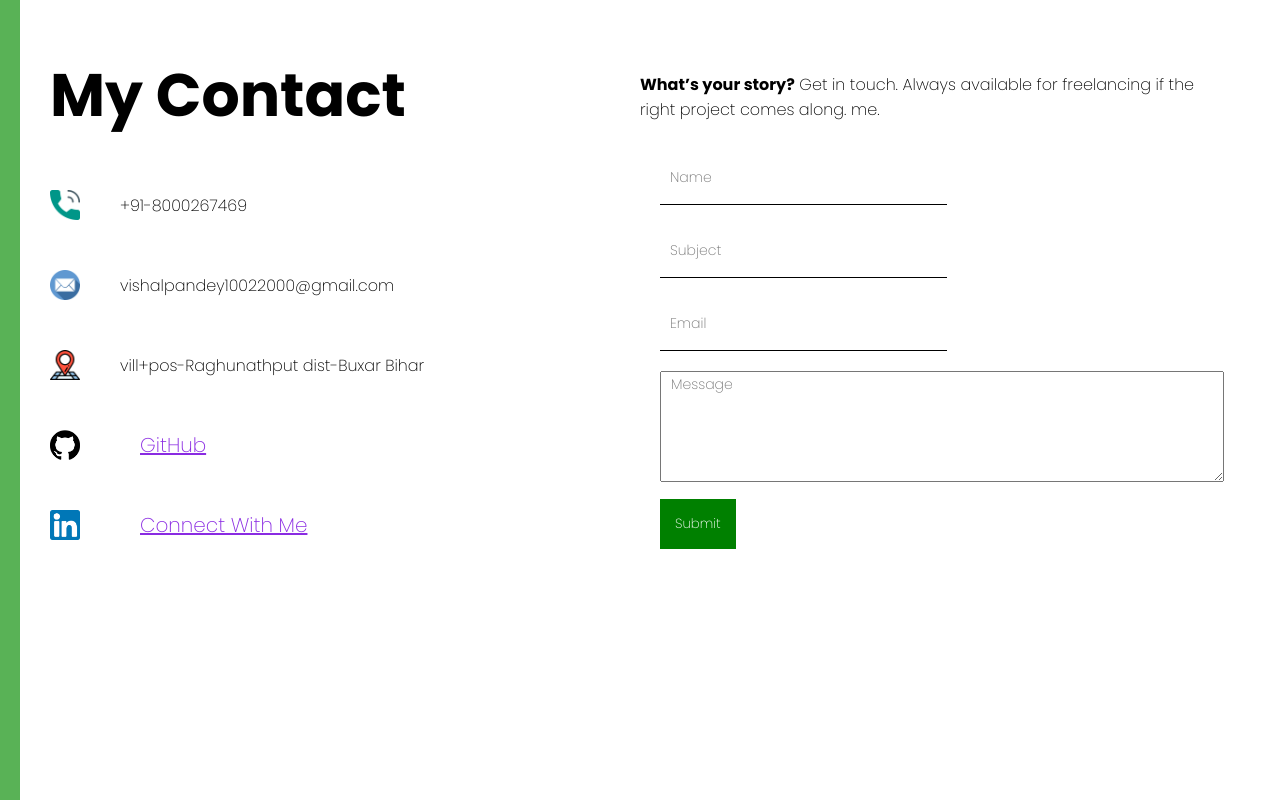
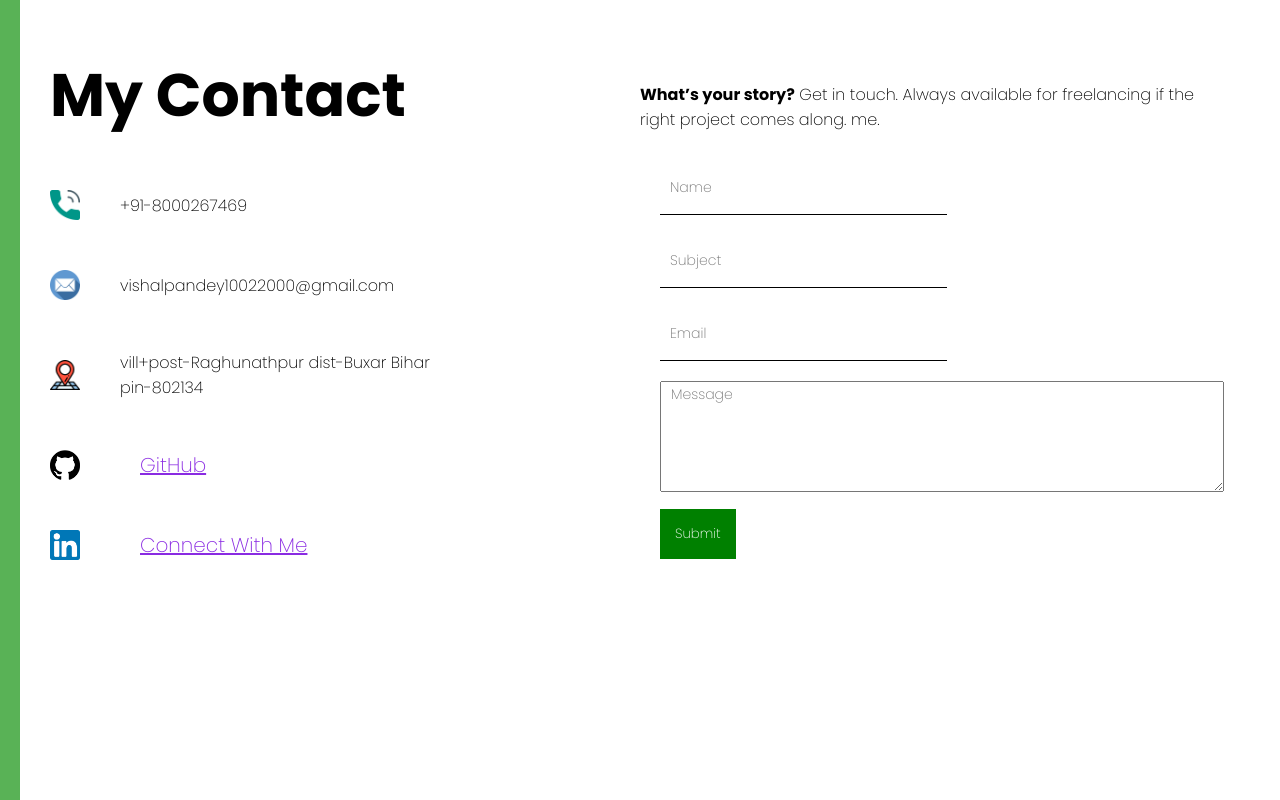
Before and after one commit to vishalrider237/Portfolio, a React (Create React App) app: page / in a window 1280 px wide. Shown: the part 2885-3685 px from the top of the page. Built offline with nearby package versions, Linux system fonts and the light colour scheme; a web font is replaced by a local one.

Commit message:
did some changes

```diff
--- a/src/components/about/About.jsx
+++ b/src/components/about/About.jsx
@@ -25,7 +25,7 @@ const About =()=>{
         I have following skills like Java(Proefficent), Python for data science, Oops, Linux, DBMS and having a strong fundamental at DS and Algo
         (Solved more than 700+ Problems on both GFG and Leetcode and 5⭐ at Hackerrank) .
         <div>
-            <a href=" https://auth.geeksforgeeks.org/user/vishalpandey10022000/practice/ " className="code">My GFG Account</a>
+            <a href=" https://auth.geeksforgeeks.org/user/vishalrider98/practice " className="code">My GFG Account</a>
             <a href="https://leetcode.com/pandey_931922/" className="code">My Leetcode Account</a>
         </div>
         </p>
--- a/src/components/contact/Contact.jsx
+++ b/src/components/contact/Contact.jsx
@@ -52,7 +52,7 @@ const Contact =()=>{
                              src={Address}
                              alt=""
                              className="c-icon"></img>
-                             vill+pos-Raghunathput dist-Buxar Bihar
+                             vill+post-Raghunathpur dist-Buxar Bihar pin-802134
                       </div>
                       <div className="c-info-item">
                       <img
```
